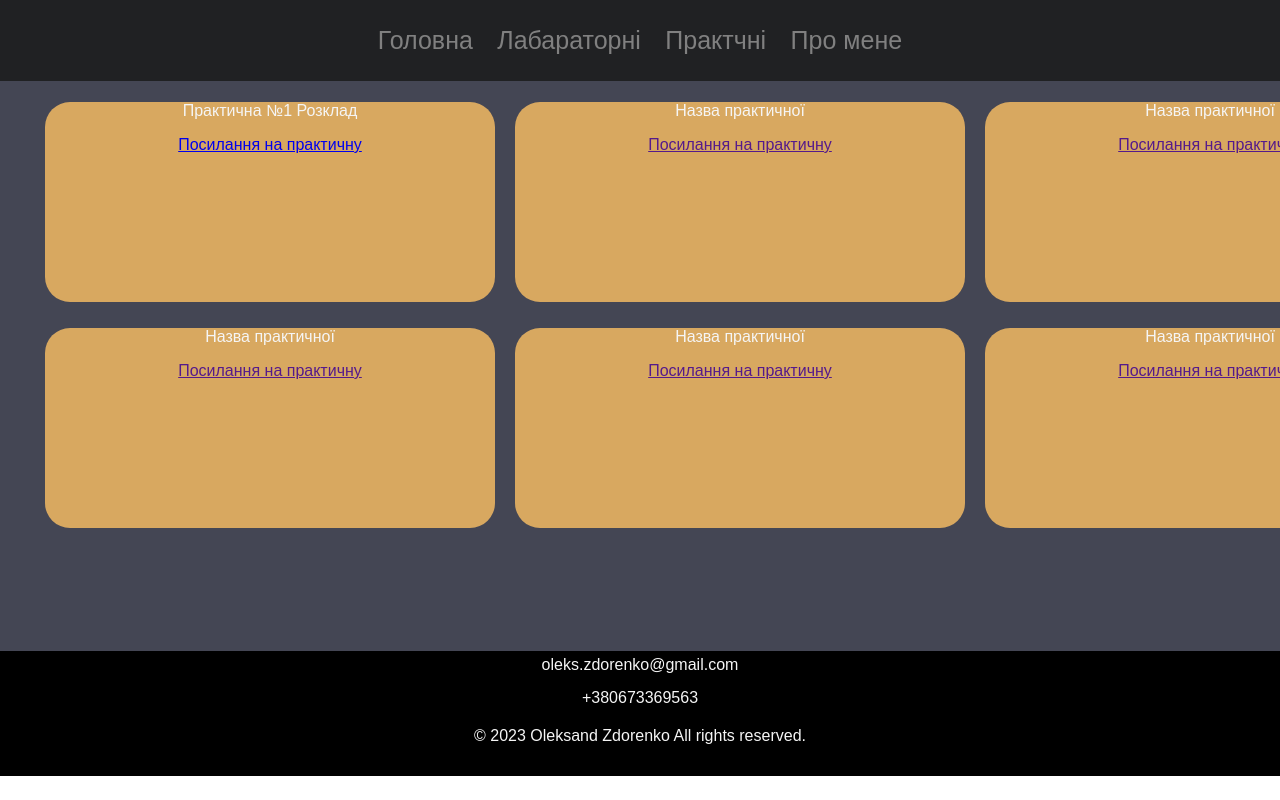
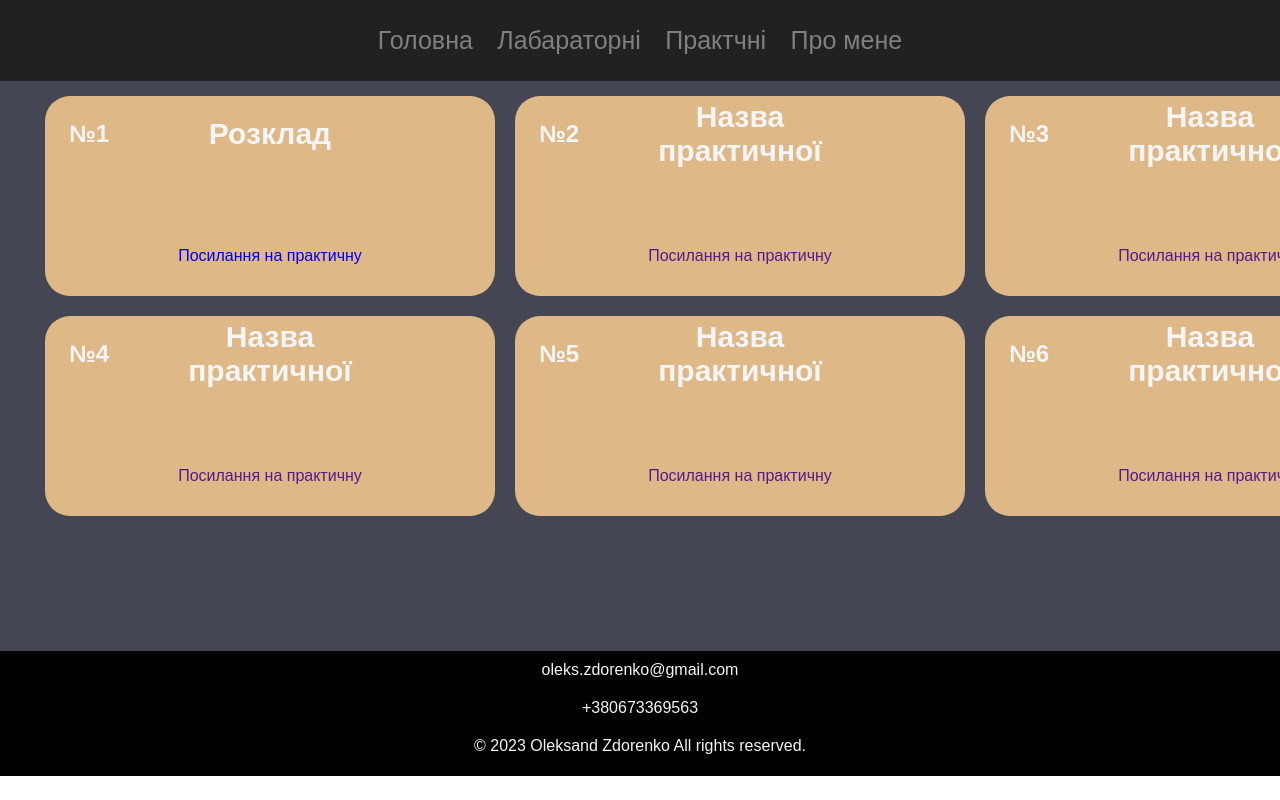
Before and after one commit to AleksandroRD/tcr-24-Web-Zdorenko, a plain HTML site: page prakt.html in a window 1280 px wide. Shown: the top 800 px of the page. Drawn offline with Linux system fonts and the light colour scheme.

Commit message:
design version v1

```diff
--- a/prakt.html
+++ b/prakt.html
@@ -27,47 +27,52 @@
         <ul id = "labs">
             <li>
                 <div class = "backgroundprakbox">
-                    <p>Практична №1 Розклад</p>
-                    <a href="timetable.html">Посилання на практичну</a>
+                    <b><p class = "labnumber">№1</p></b>
+                    <b><p  class="labname">Розклад</p></b>
+                    <a href="timetable.html" class="lablink">Посилання на практичну</a>
                 </div>
             </li>
             <li>
                 <div class = "backgroundprakbox">
-                    <p>Назва практичної</p>
-                    <a href="">Посилання на практичну</a>
+                    <b><p class = "labnumber">№2</p></b>
+                    <b><p  class="labname">Назва практичної</p></b>
+                    <a href="" class="lablink">Посилання на практичну</a>
                 </div>
             </li>
             <li>
                 <div class = "backgroundprakbox">
-                    <p>Назва практичної</p>
-                    <a href="">Посилання на практичну</a>
+                    <b><p class = "labnumber">№3</p></b>
+                    <b><p  class="labname">Назва практичної</p></b>
+                    <a href="" class="lablink">Посилання на практичну</a>
                 </div>
             </li>
         </ul>
         <ul id = "labs">
             <li>
                 <div class = "backgroundprakbox">
-                    <p>Назва практичної</p>
-                    <a href="">Посилання на практичну</a>
+                    <b><p class = "labnumber">№4</p></b>
+                    <b><p  class="labname">Назва практичної</p></b>
+                    <a href="" class="lablink">Посилання на практичну</a>
                 </div>
             </li>
             <li>
                 <div class = "backgroundprakbox">
-                    <p>Назва практичної</p>
-                    <a href="">Посилання на практичну</a>
+                    <b><p class = "labnumber">№5</p></b>
+                    <b><p  class="labname">Назва практичної</p></b>
+                    <a href="" class="lablink">Посилання на практичну</a>
                 </div>
             </li>
             <li>
                 <div class = "backgroundprakbox">
-                    <p>Назва практичної</p>
-                    <a href="">Посилання на практичну</a>
+                    <b><p class = "labnumber">№6</p></b>
+                    <b><p  class="labname">Назва практичної</p></b>
+                    <a href="" class="lablink">Посилання на практичну</a>
                 </div>
             </li>
         </ul>
     </main>
-
-    <footer style="text-align: center;">
-        <p style="padding: 5px;">oleks.zdorenko@gmail.com</p>
+    <footer>
+        <p>oleks.zdorenko@gmail.com</p>
         <p>+380673369563</p>
         <p>© 2023 Oleksand Zdorenko All rights reserved.</p>
     </footer>
--- a/style.css
+++ b/style.css
@@ -21,7 +21,7 @@ p {
     color:whitesmoke;
 }
 h1 {
-    color: black;
+    color: #fff;
     text-align: center;
     font-family: Arial, Helvetica, sans-serif;
 }
@@ -65,7 +65,8 @@ footer p{
 header {
     color: #fff;
     text-align: center;
-    padding: 5px 0;
+    padding: 5px;
+    background-color: #444654;
 }
 
 ul#labs{
@@ -92,6 +93,26 @@ ul#labs{
     list-style-type: none;
 }
 
+.labnumber{
+    position: absolute;
+    font-size: 24px;
+    padding-left: 24px;
+}
+.labname{
+    position: absolute;
+    top: 8px;
+    left: 50%;
+    transform: translate(-50%, -50%);
+    font-size: 30px;
+}
+
+.lablink{
+    position: absolute;
+    top: 80%;
+    left: 50%;
+    transform: translate(-50%, -50%);
+    text-decoration: none;
+}
 .backgroundlabbox{
     width:450px;
 	height:200px;
@@ -105,7 +126,7 @@ ul#labs{
 .backgroundprakbox{
     width:450px;
 	height:200px;
-    background-color: #d8a860;
+    background-color: 	#DEB887;
     border-radius: 25px;
     margin: 10px;
     position: relative;
@@ -133,4 +154,5 @@ table#timetable{
     margin-left: 10px;
     margin-right: 10px;
     margin-bottom: 5px;
+    color:#202123;
 }
```
Also changed, not shown: about.html (+2 -2 lines), form.html (+6 -3 lines), lab.html (+20 -14 lines), timetable.html (+5 -5 lines).
